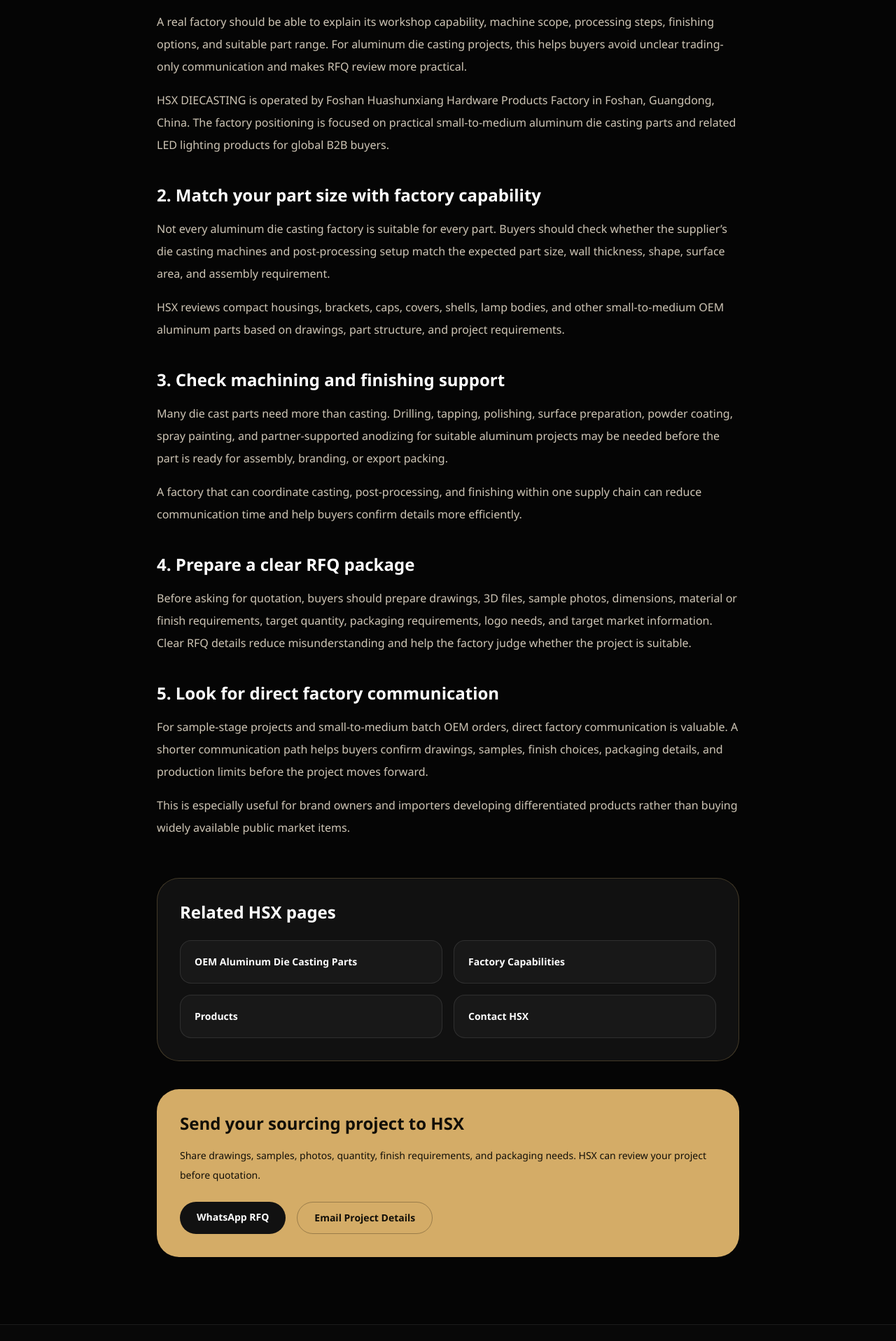
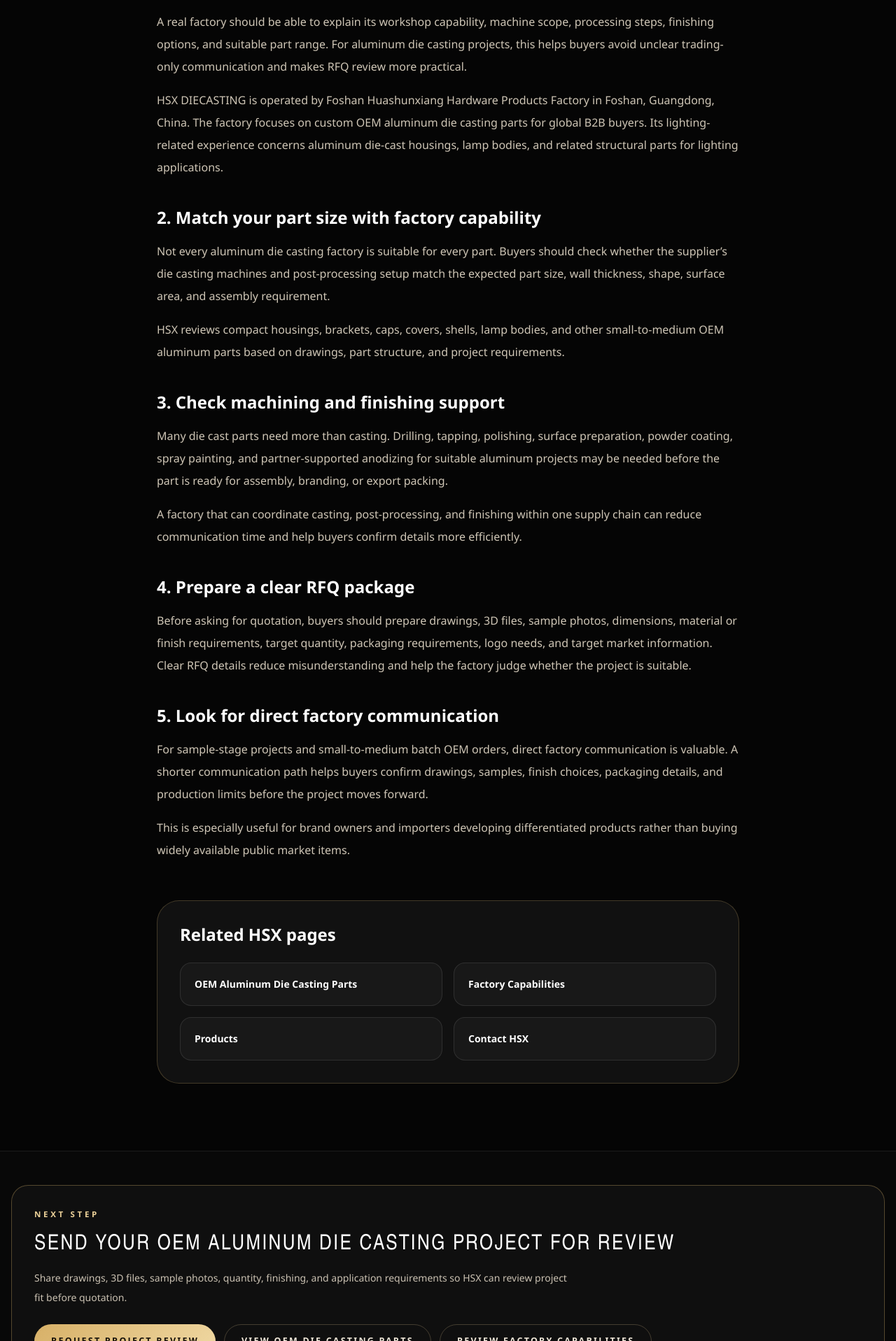
Before and after one commit to nicolsonhuang-byte/hsxdiecasting, a Next.js app: page /blog/how-to-choose-aluminum-die-casting-manufacturer-china in a window 1280 px wide. Shown: the part 683-2600 px from the top of the page at 70% size. Built offline with nearby package versions, Linux system fonts and the light colour scheme.

Commit message:
Refine manufacturer guide around OEM die casting scope

```diff
--- a/src/app/blog/how-to-choose-aluminum-die-casting-manufacturer-china/page.tsx
+++ b/src/app/blog/how-to-choose-aluminum-die-casting-manufacturer-china/page.tsx
@@ -17,12 +17,6 @@
   description: articleDescription,
   path: articlePath,
 });
-
-const contactDetails = {
-  email: "nicolson@hsxdiecasting.com",
-  whatsappHref:
-    "https://wa.me/8617666155283?text=Hello%20HSX%20Diecasting%2C%20I%20am%20looking%20for%20an%20aluminum%20die%20casting%20manufacturer%20in%20China.%20Please%20contact%20me%20with%20quotation%20details.",
-};
 
 const relatedLinks = [
   { label: "OEM Aluminum Die Casting Parts", href: "/products/oem-aluminum-die-casting-parts" },
@@ -71,9 +65,10 @@
             </p>
             <p className="mt-4">
               HSX DIECASTING is operated by Foshan Huashunxiang Hardware Products
-              Factory in Foshan, Guangdong, China. The factory positioning is focused
-              on practical small-to-medium aluminum die casting parts and related
-              LED lighting products for global B2B buyers.
+              Factory in Foshan, Guangdong, China. The factory focuses on custom OEM
+              aluminum die casting parts for global B2B buyers. Its lighting-related
+              experience concerns aluminum die-cast housings, lamp bodies, and
+              related structural parts for lighting applications.
             </p>
           </section>
 
@@ -158,24 +153,6 @@
           </div>
         </section>
 
-        <section className="mt-10 rounded-[2rem] border border-[#d7b56d]/25 bg-[#d4ac67] p-8 text-[#120f08]">
-          <h2 className="text-2xl font-semibold">Send your sourcing project to HSX</h2>
-          <p className="mt-4 text-sm leading-7">
-            Share drawings, samples, photos, quantity, finish requirements, and
-            packaging needs. HSX can review your project before quotation.
-          </p>
-          <div className="mt-6 flex flex-col gap-4 sm:flex-row sm:flex-wrap">
-            <a href={contactDetails.whatsappHref} className="rounded-full bg-[#111] px-6 py-3 text-center text-sm font-semibold !text-white">
-              WhatsApp RFQ
-            </a>
-            <a
-              href={`mailto:${contactDetails.email}?subject=RFQ%20for%20Aluminum%20Die%20Casting%20Manufacturer%20in%20China&body=Hello%20HSX%20Diecasting%2C%0A%0AI%20am%20looking%20for%20an%20aluminum%20die%20casting%20manufacturer%20in%20China.%0A%0AProduct%20type%3A%0AQuantity%3A%0ADrawing%20or%20sample%20available%3A%0AFinish%20requirement%3A%0ATarget%20market%3A%0A%0APlease%20contact%20me%20with%20pricing%20and%20production%20details.%0A%0ABest%20regards%2C`}
-              className="rounded-full border border-[#120f08]/30 px-6 py-3 text-center text-sm font-semibold"
-            >
-              Email Project Details
-            </a>
-          </div>
-        </section>
       </article>
     </main>
   );
```
